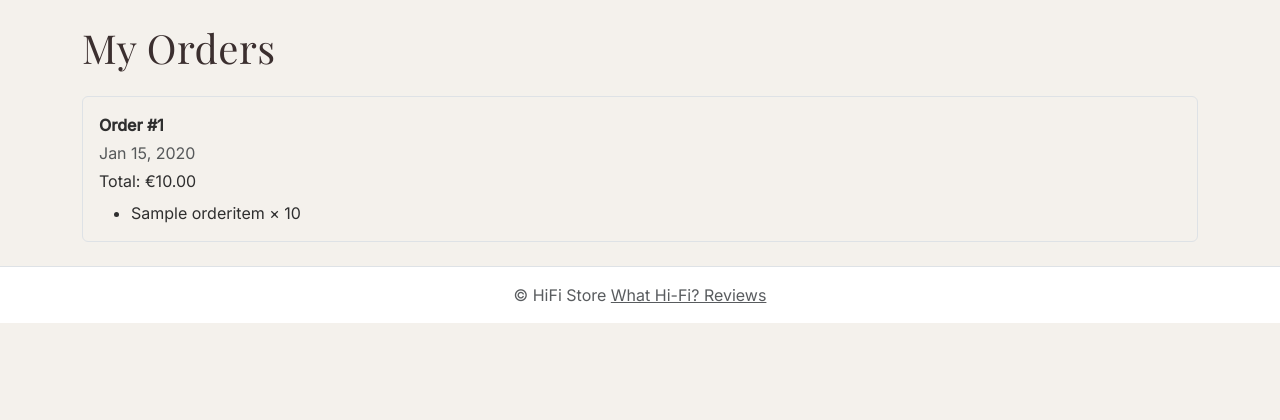
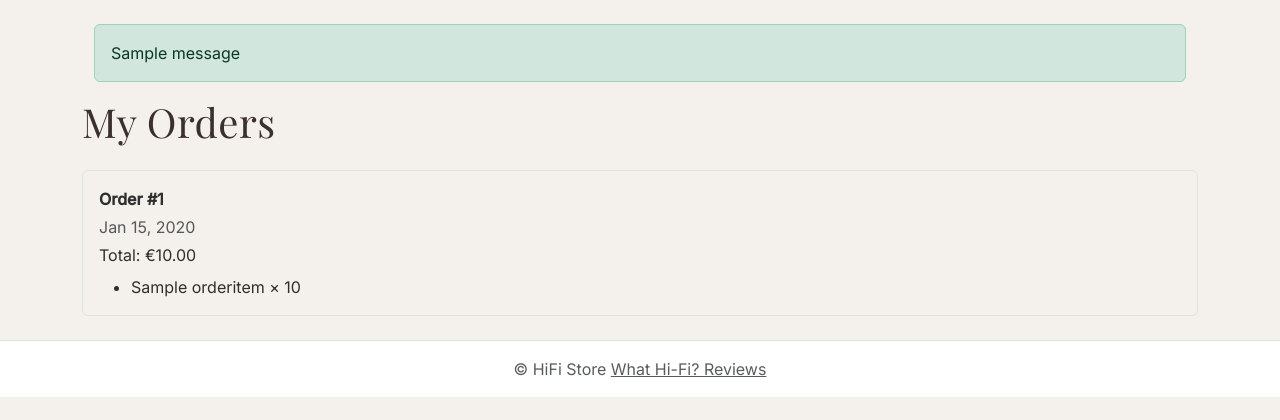
Before and after one commit to andreaspe76/Portfolio_Project_5, a Django app: page /checkout/my-orders/ in a window 1280 px wide. Shown: the part 69-489 px from the top of the page. Run offline with Django 5.2, Linux system fonts and the light colour scheme; a user stored in the database is signed in; tables that the repository leaves empty hold one stand-in row (values such as "Sample post"); one stand-in notice (Sample message) is shown; parts of the project's set-up code (start-up, migrations or seed data) failed here and were passed over.

Commit message:
Display confirmation messages for newsletter signup

```diff
--- a/templates/base.html
+++ b/templates/base.html
@@ -62,13 +62,25 @@
     </header>
 
     <main class="container my-4">
+
+        {% if messages %}
+        <div class="container mt-3">
+            {% for message in messages %}
+            <div class="alert alert-{{ message.tags }} alert-dismissible fade show" role="alert">
+                {{ message }}
+            </div>
+            {% endfor %}
+        </div>
+        {% endif %}
+
         {% block content %}
         {% endblock %}
     </main>
 
     <footer class="border-top text-center py-3 text-muted">
         © HiFi Store
-        <a href="https://www.whathifi.com" target="_blank" rel="nofollow noopener" class="text-muted"> What Hi-Fi? Reviews </a>
+        <a href="https://www.whathifi.com" target="_blank" rel="nofollow noopener" class="text-muted"> What Hi-Fi?
+            Reviews </a>
     </footer>
 
 </body>
```
